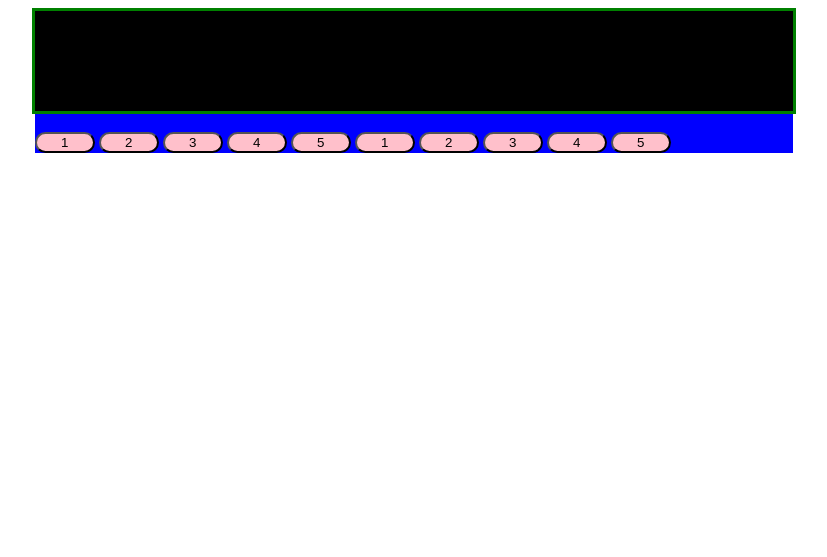
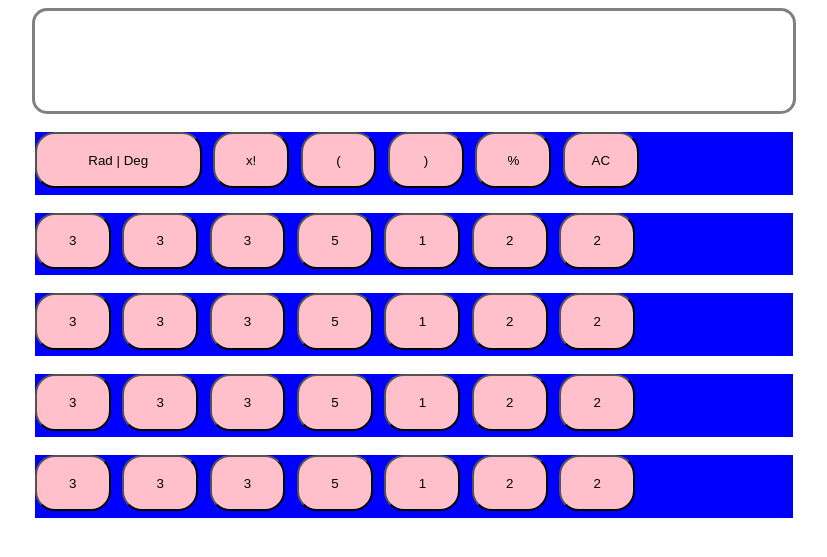
Before and after one commit to Gabriel-Augustto/Calculadora-em-PHP, a PHP site: page / in a window 1280 px wide. Shown: the top 557 px of the page, without its empty margins (226-1053 px from the left). Run offline with PHP 8.4, Linux system fonts and the light colour scheme.

Commit message:
Update index.php
Expandindo melhorias de design do layout.

```diff
--- a/index.php
+++ b/index.php
@@ -1,21 +1,66 @@
 <?php
-	echo "<div style='width: 60%; height: 100px; margin-left: auto; margin-right: auto; background: #000000; border-style: solid; border-color: green;'>
+	echo "<div style='width: 60%; height: 100px; margin-left: auto; margin-right: auto; border-radius: 15px; background-color: white;; border-style: solid; border-color: grey;'>
 			</div>";
 
-	echo "<div style='width: 60%; margin-left: auto; margin-right: auto; background-color: blue;'>
-			<br>
-			<button style='width: 60px; border-radius: 20px; background-color: pink;'>1</button>
-			<button style='width: 60px; border-radius: 20px; background-color: pink;'>2</button>
-			<button style='width: 60px; border-radius: 20px; background-color: pink;'>3</button>
-			<button style='width: 60px; border-radius: 20px; background-color: pink;'>4</button>
-			<button style='width: 60px; border-radius: 20px; background-color: pink;'>5</button>
-			<button style='width: 60px; border-radius: 20px; background-color: pink;'>1</button>
-			<button style='width: 60px; border-radius: 20px; background-color: pink;'>2</button>
-			<button style='width: 60px; border-radius: 20px; background-color: pink;'>3</button>
-			<button style='width: 60px; border-radius: 20px; background-color: pink;'>4</button>
-			<button style='width: 60px; border-radius: 20px; background-color: pink;'>5</button>
+	echo "<br>";
 
+	echo "<div style='width: 60%; height: 8%; margin-left: auto; margin-right: auto; background-color: blue;'>
+			<button style='width: 22%; height: 90%; margin-right: 1%; border-radius: 20px; background-color: pink;'><span>Rad</span> | <span>Deg</span></button>
+			<button style='width: 10%; height: 90%; margin-right: 1%; border-radius: 20px; background-color: pink;'>x!</button>
+			<button style='width: 10%; height: 90%; margin-right: 1%; border-radius: 20px; background-color: pink;'>(</button>
+			<button style='width: 10%; height: 90%; margin-right: 1%; border-radius: 20px; background-color: pink;'>)</button>
+			<button style='width: 10%; height: 90%; margin-right: 1%; border-radius: 20px; background-color: pink;'>%</button>
+			<button style='width: 10%; height: 90%; margin-right: 1%; border-radius: 20px; background-color: pink;'>AC</button>
 			</div>";
+
+	echo "<br>";
+
+	echo "<div style='width: 60%; height: 8%; margin-left: auto; margin-right: auto; background-color: blue;'>
+			<button style='width: 10%; height: 90%; margin-right: 1%; border-radius: 20px; background-color: pink;'>3</button>
+			<button style='width: 10%; height: 90%; margin-right: 1%; border-radius: 20px; background-color: pink;'>3</button>
+			<button style='width: 10%; height: 90%; margin-right: 1%; border-radius: 20px; background-color: pink;'>3</button>
+			<button style='width: 10%; height: 90%; margin-right: 1%; border-radius: 20px; background-color: pink;'>5</button>
+			<button style='width: 10%; height: 90%; margin-right: 1%; border-radius: 20px; background-color: pink;'>1</button>
+			<button style='width: 10%; height: 90%; margin-right: 1%; border-radius: 20px; background-color: pink;'>2</button>
+			<button style='width: 10%; height: 90%; margin-right: 1%; border-radius: 20px; background-color: pink;'>2</button>
+			</div>";
+
+    echo "<br>";
+
+	echo "<div style='width: 60%; height: 8%; margin-left: auto; margin-right: auto; background-color: blue;'>
+	        <button style='width: 10%; height: 90%; margin-right: 1%; border-radius: 20px; background-color: pink;'>3</button>
+			<button style='width: 10%; height: 90%; margin-right: 1%; border-radius: 20px; background-color: pink;'>3</button>
+			<button style='width: 10%; height: 90%; margin-right: 1%; border-radius: 20px; background-color: pink;'>3</button>
+			<button style='width: 10%; height: 90%; margin-right: 1%; border-radius: 20px; background-color: pink;'>5</button>
+			<button style='width: 10%; height: 90%; margin-right: 1%; border-radius: 20px; background-color: pink;'>1</button>
+			<button style='width: 10%; height: 90%; margin-right: 1%; border-radius: 20px; background-color: pink;'>2</button>
+			<button style='width: 10%; height: 90%; margin-right: 1%; border-radius: 20px; background-color: pink;'>2</button>
+			</div>";
+
+    echo "<br>";
+
+	echo "<div style='width: 60%; height: 8%; margin-left: auto; margin-right: auto; background-color: blue;'>
+	        <button style='width: 10%; height: 90%; margin-right: 1%; border-radius: 20px; background-color: pink;'>3</button>
+			<button style='width: 10%; height: 90%; margin-right: 1%; border-radius: 20px; background-color: pink;'>3</button>
+			<button style='width: 10%; height: 90%; margin-right: 1%; border-radius: 20px; background-color: pink;'>3</button>
+			<button style='width: 10%; height: 90%; margin-right: 1%; border-radius: 20px; background-color: pink;'>5</button>
+			<button style='width: 10%; height: 90%; margin-right: 1%; border-radius: 20px; background-color: pink;'>1</button>
+			<button style='width: 10%; height: 90%; margin-right: 1%; border-radius: 20px; background-color: pink;'>2</button>
+			<button style='width: 10%; height: 90%; margin-right: 1%; border-radius: 20px; background-color: pink;'>2</button>
+			</div>";
+
+	echo "<br>";
+
+	echo "<div style='width: 60%; height: 8%; margin-left: auto; margin-right: auto; background-color: blue;'>
+	        <button style='width: 10%; height: 90%; margin-right: 1%; border-radius: 20px; background-color: pink;'>3</button>
+			<button style='width: 10%; height: 90%; margin-right: 1%; border-radius: 20px; background-color: pink;'>3</button>
+			<button style='width: 10%; height: 90%; margin-right: 1%; border-radius: 20px; background-color: pink;'>3</button>
+			<button style='width: 10%; height: 90%; margin-right: 1%; border-radius: 20px; background-color: pink;'>5</button>
+			<button style='width: 10%; height: 90%; margin-right: 1%; border-radius: 20px; background-color: pink;'>1</button>
+			<button style='width: 10%; height: 90%; margin-right: 1%; border-radius: 20px; background-color: pink;'>2</button>
+			<button style='width: 10%; height: 90%; margin-right: 1%; border-radius: 20px; background-color: pink;'>2</button>
+			</div>";
+
 	echo "<br>";
 	echo "<br>";
 	echo "<br>";
```
